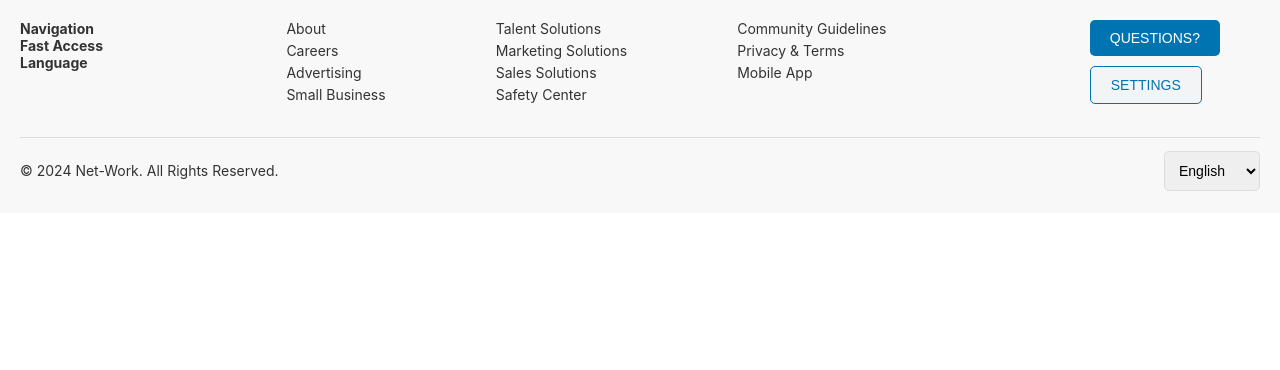
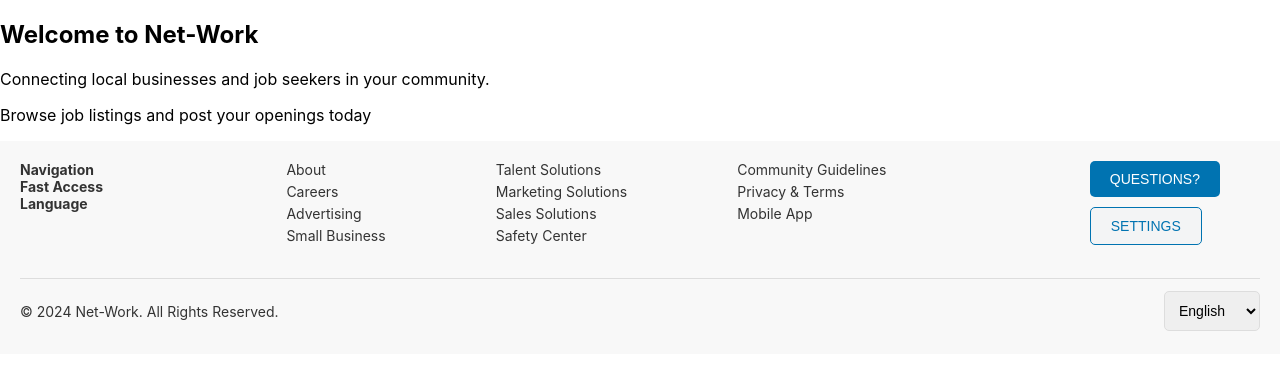
Before and after one commit to rushionsdomain/Project-10-Local-Job-Board, a React (Create React App) app: page / in a window 1280 px wide. Shown: the top 370 px of the page. Built offline with nearby package versions, Linux system fonts and the light colour scheme.

Commit message:
Started HomePage

```diff
--- a/src/App.js
+++ b/src/App.js
@@ -1,10 +1,13 @@
 import logo from './logo.svg';
 import './App.css';
+import HomePage from './components/HomePage';
 import Footer from './components/Footer';
+
 
 function App() {
   return (
     <>
+      <HomePage/>
       <Footer/>
     </>
   );
--- a/src/components/HomePage.jsx
+++ b/src/components/HomePage.jsx
@@ -0,0 +1,14 @@
+import React from "react";
+import Navbar from './Navbar';
+
+function HomePage() {
+    return (
+        <div className="HomePage">
+            <h2>Welcome to Net-Work</h2>
+            <p>Connecting local businesses and job seekers in your community.</p>
+            <p>Browse job listings and post your openings today</p>
+        </div>
+    );
+}
+
+export default HomePage;
```
